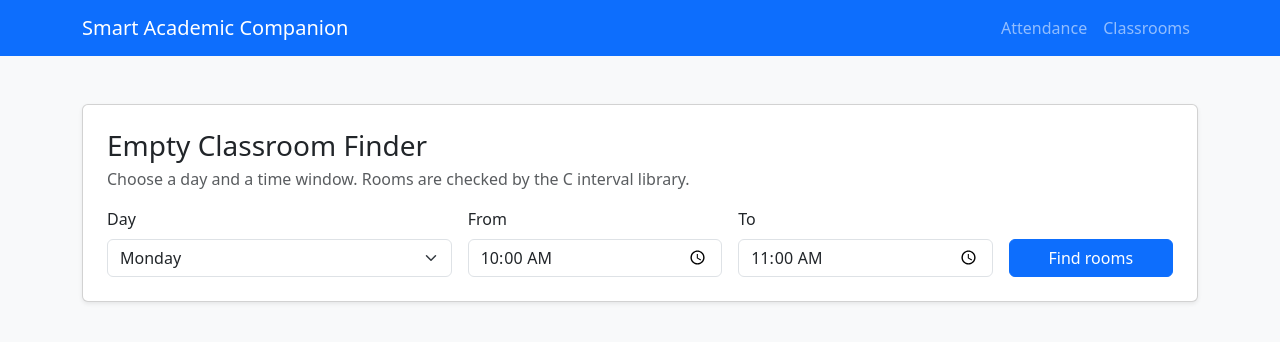
After one commit to pharswanmohit07-cell/smart-academic-companion, a Flask app: page /classrooms in a window 1280 px wide. The commit adds this page. Shown: the top 342 px of the page. Run offline with Flask 3, Linux system fonts and the light colour scheme; parts of the project's set-up code (start-up, migrations or seed data) failed here and were passed over.

Commit message:
Add /classrooms page backed by the C interval library

```diff
--- a/app.py
+++ b/app.py
@@ -1,10 +1,85 @@
+
+import sqlite3
+from contextlib import closing
 
 from flask import Flask, render_template, request
 
-from database import initialize_database
 from attendance_calculator import classes_needed, classes_missable
+from database import get_connection, initialize_database
+
+# The classroom finder needs the compiled C library (c_core/core.dll).
+# If it can't be loaded, the rest of the app should still work.
+try:
+    from modules import classroom
+    CLASSROOM_ERROR = None
+except (OSError, AttributeError):
+    classroom = None
+    CLASSROOM_ERROR = (
+        "The C library could not be loaded. Build it with: "
+        "gcc -shared -DCORE_BUILD_DLL -o c_core\\core.dll c_core\\core.c"
+    )
 
 app = Flask(__name__)
+
+DAY_NAMES = {1: "Monday", 2: "Tuesday", 3: "Wednesday",
+             4: "Thursday", 5: "Friday"}
+DAY_START = 9 * 60    # 09:00, start of the free-slot search window
+DAY_END = 18 * 60     # 18:00, end of the free-slot search window
+
+
+def to_minutes(hhmm):
+    """Convert 'HH:MM' to minutes after midnight."""
+    hours, minutes = hhmm.split(":")
+    return int(hours) * 60 + int(minutes)
+
+
+def to_hhmm(minutes):
+    """Convert minutes after midnight to 'HH:MM'."""
+    return f"{minutes // 60:02d}:{minutes % 60:02d}"
+
+
+def find_rooms(day, start, end):
+    """Check every room for one day and time window using the C library."""
+    with closing(get_connection()) as conn:
+        rows = conn.execute(
+            "SELECT timetable_id, room_number, day_of_week, "
+            "start_time, end_time FROM timetable"
+        ).fetchall()
+
+    # Plain dicts: the ctypes wrapper calls row.get(), which sqlite3.Row lacks.
+    bookings = [
+        {
+            "booking_id": r["timetable_id"],
+            "room": r["room_number"],
+            "section": "A",   # section is not needed for room availability
+            "day_of_week": r["day_of_week"],
+            "start_minute": to_minutes(r["start_time"]),
+            "end_minute": to_minutes(r["end_time"]),
+        }
+        for r in rows
+    ]
+
+    results = []
+    for room in sorted({b["room"] for b in bookings}):
+        slots = classroom.find_free_slots(
+            bookings, room, day, DAY_START, DAY_END
+        )
+        results.append({
+            "room": room,
+            "free": classroom.is_room_free(bookings, room, day, start, end),
+            "slots": [
+                (to_hhmm(s["start_minute"]), to_hhmm(s["end_minute"]))
+                for s in slots
+            ],
+        })
+
+    clashes = classroom.detect_clashes(bookings, day)
+    summary = {
+        "free_count": sum(1 for r in results if r["free"]),
+        "room_count": len(results),
+        "clash_count": len(clashes),
+    }
+    return results, summary
 
 
 @app.route("/")
@@ -56,6 +131,46 @@ def attendance():
     return render_template("attendance.html", result=result, error=error)
 
 
+@app.route("/classrooms", methods=["GET", "POST"])
+def classrooms():
+    form = {"day": "1", "start": "10:00", "end": "11:00"}
+    results = None
+    summary = None
+    error = CLASSROOM_ERROR
+
+    if classroom is not None and request.method == "POST":
+        form = {
+            "day": request.form.get("day", "1"),
+            "start": request.form.get("start", ""),
+            "end": request.form.get("end", ""),
+        }
+        try:
+            day = int(form["day"])
+            start = to_minutes(form["start"])
+            end = to_minutes(form["end"])
+        except ValueError:
+            error = "Choose a day and enter both times."
+        else:
+            if day not in DAY_NAMES:
+                error = "Choose a day from Monday to Friday."
+            elif not 0 <= start < end <= 24 * 60:
+                error = "Enter a start time that is earlier than the end time."
+            else:
+                try:
+                    results, summary = find_rooms(day, start, end)
+                except sqlite3.OperationalError:
+                    error = "Database not ready. Run: python seed_data.py"
+                else:
+                    if not results:
+                        error = "No timetable found. Run: python seed_data.py"
+
+    return render_template(
+        "classrooms.html",
+        form=form, days=DAY_NAMES, results=results,
+        summary=summary, error=error,
+    )
+
+
 if __name__ == "__main__":
     initialize_database()
     app.run(debug=True)
--- a/templates/base.html
+++ b/templates/base.html
@@ -18,10 +18,15 @@
             <a class="navbar-brand" href="/">
                 Smart Academic Companion
             </a>
+            <div class="navbar-nav">
+                <a class="nav-link" href="{{ url_for('attendance') }}">Attendance</a>
+                <a class="nav-link" href="{{ url_for('classrooms') }}">Classrooms</a>
+            </div>
         </div>
     </nav>
 
     <main class="container py-5">
+        {% block content %}
         <div class="card shadow-sm">
             <div class="card-body p-4">
                 <h1 class="h3">Welcome!</h1>
@@ -35,6 +40,7 @@
         Open Safe Attendance Calculator
     </a>
 </div>
+        {% endblock %}
     </main>
 
 </body>
--- /dev/null
+++ b/templates/classrooms.html
@@ -0,0 +1,68 @@
+{% extends "base.html" %}
+
+{% block content %}
+<div class="card shadow-sm mb-4">
+  <div class="card-body p-4">
+    <h1 class="h3 mb-1">Empty Classroom Finder</h1>
+    <p class="text-muted">
+      Choose a day and a time window. Rooms are checked by the C interval library.
+    </p>
+
+    {% if error %}
+    <div class="alert alert-danger" role="alert">{{ error }}</div>
+    {% endif %}
+
+    <form method="post" class="row g-3">
+      <div class="col-md-4">
+        <label for="day" class="form-label">Day</label>
+        <select id="day" name="day" class="form-select">
+          {% for number, name in days.items() %}
+          <option value="{{ number }}" {% if form.day == number|string %}selected{% endif %}>{{ name }}</option>
+          {% endfor %}
+        </select>
+      </div>
+      <div class="col-md-3">
+        <label for="start" class="form-label">From</label>
+        <input id="start" name="start" type="time" class="form-control" value="{{ form.start }}" required>
+      </div>
+      <div class="col-md-3">
+        <label for="end" class="form-label">To</label>
+        <input id="end" name="end" type="time" class="form-control" value="{{ form.end }}" required>
+      </div>
+      <div class="col-md-2 d-flex align-items-end">
+        <button type="submit" class="btn btn-primary w-100">Find rooms</button>
+      </div>
+    </form>
+  </div>
+</div>
+
+{% if results %}
+<div class="alert alert-info">
+  <strong>{{ summary.free_count }} of {{ summary.room_count }}</strong> rooms are free on
+  {{ days[form.day|int] }} from {{ form.start }} to {{ form.end }}.
+  Timetable clash check for this day: <strong>{{ summary.clash_count }}</strong> clashes.
+</div>
+
+<div class="table-responsive">
+  <table class="table table-striped align-middle">
+    <thead>
+      <tr><th>Room</th><th>Status</th><th>Free slots (09:00–18:00)</th></tr>
+    </thead>
+    <tbody>
+      {% for row in results %}
+      <tr>
+        <td>{{ row.room }}</td>
+        <td>
+          {% if row.free %}<span class="badge bg-success">Free</span>
+          {% else %}<span class="badge bg-secondary">Busy</span>{% endif %}
+        </td>
+        <td>
+          {% for slot in row.slots %}{{ slot[0] }}–{{ slot[1] }}{% if not loop.last %}, {% endif %}{% else %}No free time{% endfor %}
+        </td>
+      </tr>
+      {% endfor %}
+    </tbody>
+  </table>
+</div>
+{% endif %}
+{% endblock %}
```
Also changed, not shown: tests/test_app_routes.py (added, +25 -0 lines).
